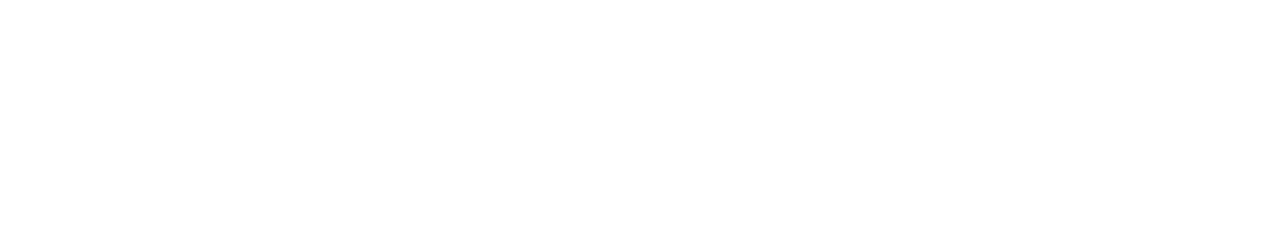
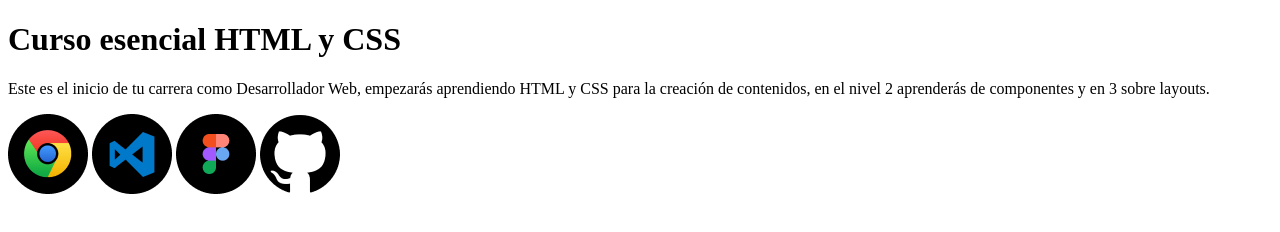
Before and after one commit to manueldose/curso-basico-html-css, a plain HTML site: page index.html in a window 1280 px wide. Drawn offline with Linux system fonts and the light colour scheme.

Commit message:
Added project images

```diff
--- a/index.html
+++ b/index.html
@@ -4,9 +4,19 @@
   <meta charset="UTF-8">
   <meta http-equiv="X-UA-Compatible" content="IE=edge">
   <meta name="viewport" content="width=device-width, initial-scale=1.0">
-  <title>Document</title>
+  <title>Maloserá</title>
 </head>
 <body>
-
+  <h1>
+    Curso esencial HTML y CSS
+  </h1>
+  <p>
+    Este es el inicio de tu carrera como Desarrollador Web, empezarás aprendiendo HTML y CSS para la creación de
+    contenidos, en el nivel 2 aprenderás de componentes y en 3 sobre layouts.
+  </p>
+  <img src="./Img/Google_Chrome.png" alt="Logo de Google Chrome" title="Logo de Google Chrome">
+  <img src="./Img/Visual_Studio_Code.png" alt="Logo de Visual Studio Code" title="Logo de Visual Studio Code">
+  <img src="./Img/Figma.png" alt="Logo de Figma" title="Logo de Figma">
+  <img src="./Img/GitHub.png" alt="Logo de GitHub" title="Logo de GitHub">
 </body>
 </html>
```
Also changed, not shown: Img/Figma.png (added), Img/GitHub.png (added), Img/Google_Chrome.png (added), Img/Visual_Studio_Code.png (added).
